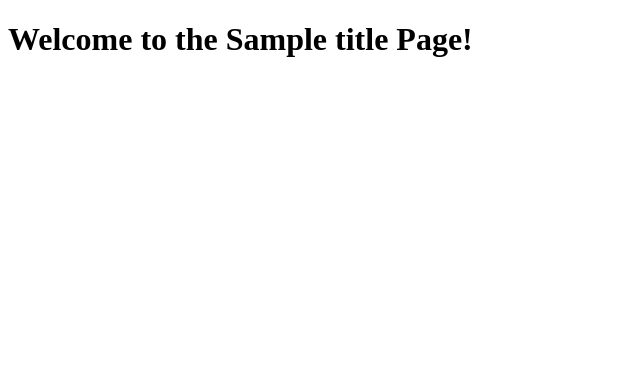
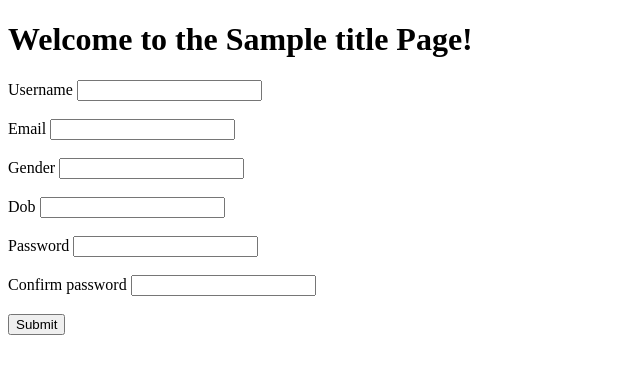
Before and after one commit to MitVinay/Flask, a Flask app: template Part-4/templates/signup.html in a window 1280 px wide. Shown: the top 374 px of the page, without its empty margins (0-640 px from the left). Run offline with Flask 3, Linux system fonts and the light colour scheme; the template is opened without the code that fills it: most values are stand-ins (such as "Sample title", 1, 10 or a date in 2020); form fields are guessed from the names that the template uses.

```diff
--- a/Part-4/templates/layout.html
+++ b/Part-4/templates/layout.html
@@ -9,6 +9,11 @@
 <body>
     <h1>Welcome to the {{title}} Page!</h1>
 
+    {% with messages = get_flashed_messages() %}
+        {% for message in messages %}
+            <div>{{ message }}</div>
+        {% endfor %}
+    {% endwith %}
     {% block content %}
     {% endblock content %}
 
--- a/Part-4/templates/signup.html
+++ b/Part-4/templates/signup.html
@@ -1,4 +1,86 @@
 {% extends "layout.html" %}
 
 {% block content %}
+<!--action means to which page it should transferred and
+post means we want to store the data, hidden tag form the CSRF token-->
+<form action = "", method="post">
+    {{ form.hidden_tag() }}
+    <div>
+        <!--To give the label name, form is an instance-->
+        {{ form.username.label }}
+        <!--To give the box-->
+        {{ form.username }}
+        {% if form.username.errors %}
+            {% for error in form.username.errors %}
+                <div>{{ error }}</div>
+            {% endfor %}
+        {% endif %}
+    </div>
+    <br>
+
+    <div>
+        {{ form.email.label }}
+        {{ form.email }}
+
+        {% if form.email.errors %}
+            {% for error in form.email.errors %}
+                <div>{{ error }}</div>
+            {% endfor %}
+        {% endif %}
+    </div>
+    <br>
+
+    <div>
+        {{ form.gender.label }}
+        {{ form.gender }}
+        {% if form.gender.errors %}
+            {% for error in form.gender.errors %}
+                <div>{{ error }}</div>
+            {% endfor %}
+        {% endif %}
+
+    </div>
+    <br>
+
+    <div>
+        {{ form.dob.label }}
+        {{ form.dob }}
+        {% if form.dob.errors %}
+            {% for error in form.dob.errors %}
+                <div>{{ error }}</div>
+            {% endfor %}
+        {% endif %}
+    </div>
+    <br>
+
+    <div>
+        {{ form.password.label }}
+        {{ form.password }}
+
+        {% if form.password.errors %}
+            {% for error in form.password.errors %}
+                <div>{{ error }}</div>
+            {% endfor %}
+        {% endif %}
+
+    </div>
+    <br>
+
+    <div>
+        {{ form.confirm_password.label }}
+        {{ form.confirm_password }}
+
+        {% if form.confirm_password.errors %}
+            {% for error in form.confirm_password.errors %}
+                <div>{{ error }}</div>
+            {% endfor %}
+        {% endif %}
+    </div>
+    <br>
+    <div>
+        {{form.submit()}}
+    </div>
+
+
+</form>
 {% endblock content %}
```
Also changed, not shown: Part-4/app.py (+30 -5 lines), Part-4/templates/login.html (+37 -0 lines).
